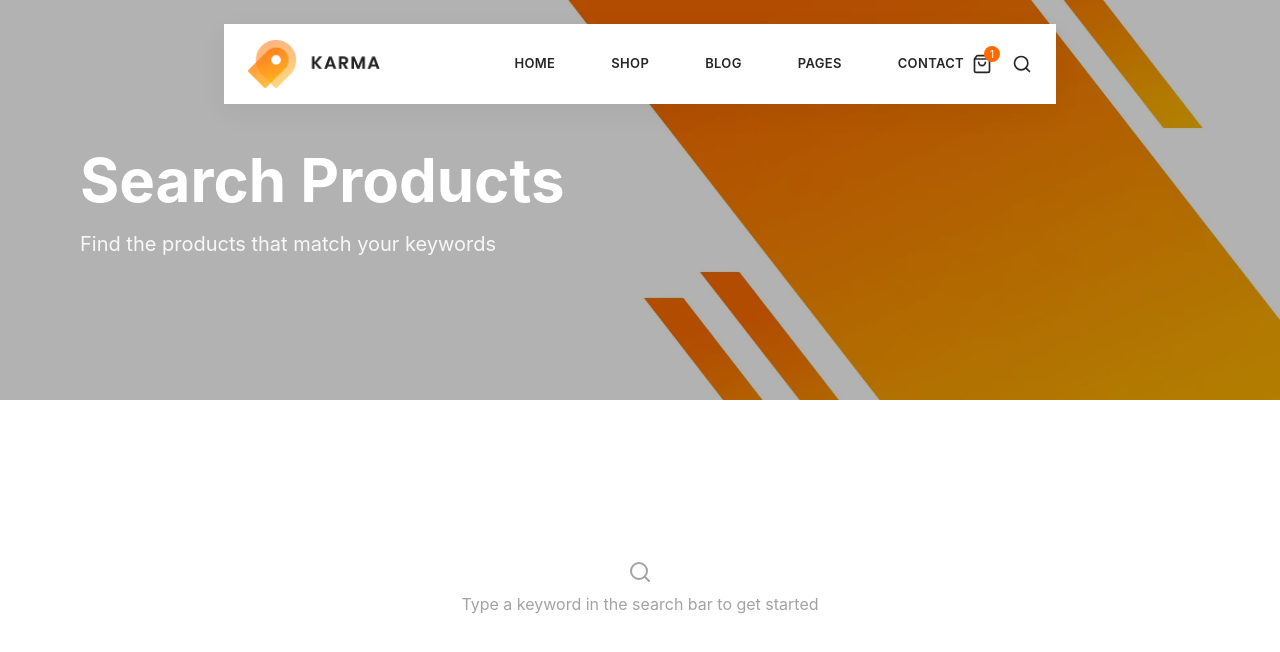
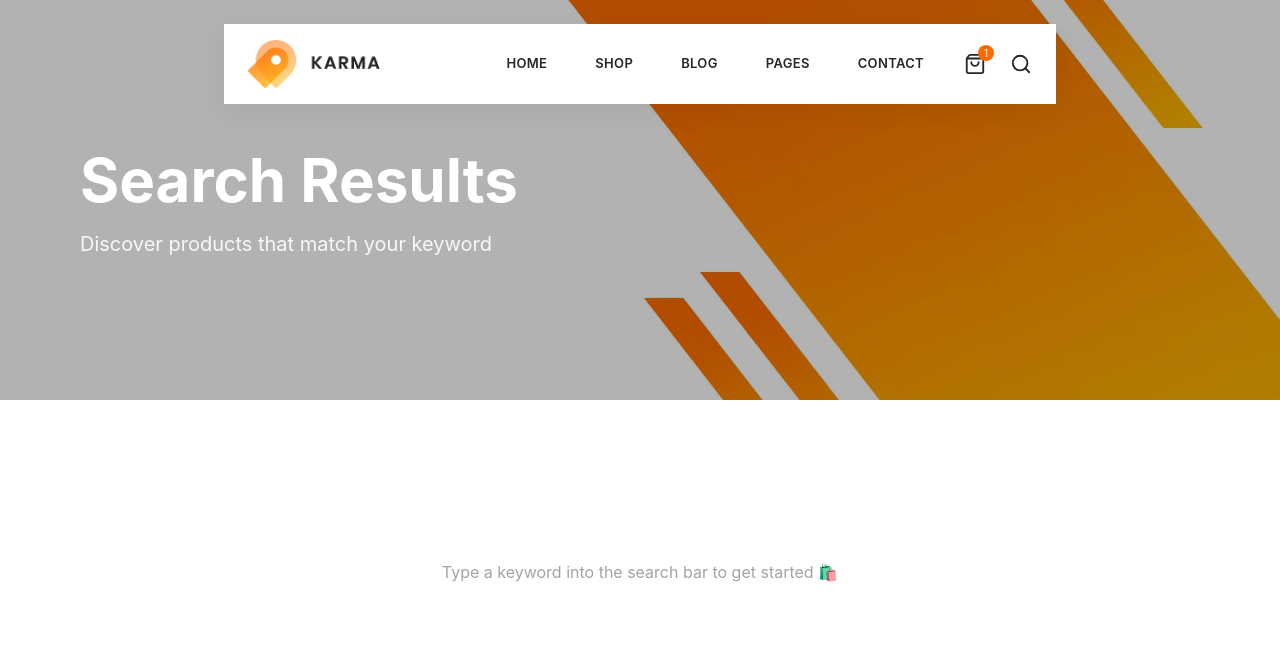
Before and after one commit to DuyPhatpeo/ecommerce, a React (Vite) app: page /search in a window 1280 px wide. Shown: the top 652 px of the page. Built offline with nearby package versions, Linux system fonts and the light colour scheme; data requests are answered from the project's data file.

Commit message:
update style

```diff
--- a/src/components/general/Header.tsx
+++ b/src/components/general/Header.tsx
@@ -129,7 +129,7 @@ const Header = () => {
           </Link>
 
           {/* 🔸 Desktop Menu */}
-          <nav className="hidden lg:flex items-center gap-6 xl:gap-10 text-[13px] font-semibold tracking-wide">
+          <nav className="hidden lg:flex items-center gap-8 text-[13px] font-semibold tracking-wide">
             {menuItems.map((item, i) => (
               <div
                 key={i}
@@ -147,8 +147,6 @@ const Header = () => {
                 >
                   {item.label}
                 </Link>
-
-                {/* submenu */}
                 {item.subMenu && activeMenu === item.label && (
                   <div className="absolute left-1/2 -translate-x-1/2 top-[50px] w-[220px] bg-white shadow-lg border border-gray-100 z-40 rounded">
                     {item.subMenu.map((sub, j) => (
@@ -166,13 +164,16 @@ const Header = () => {
             ))}
           </nav>
 
-          {/* 🔸 Icons */}
-          <div className="flex items-center gap-3 sm:gap-5 text-gray-800 relative">
-            {/* Cart */}
-            <Link to="/cart" className="relative">
+          {/* 🔸 Icons (aligned & evenly spaced) */}
+          <div className="hidden lg:flex items-center gap-6 ml-8 text-gray-800">
+            {/* Cart Icon */}
+            <Link
+              to="/cart"
+              className="relative group hover:text-orange-500 transition-colors"
+            >
               <ShoppingBag
-                size={20}
-                className="cursor-pointer hover:text-orange-500"
+                size={22}
+                className="transition-transform duration-200 group-hover:scale-110"
               />
               {cartCount > 0 && (
                 <span className="absolute -top-2 -right-2 bg-orange-500 text-white text-[10px] w-4 h-4 rounded-full flex items-center justify-center">
@@ -181,14 +182,19 @@ const Header = () => {
               )}
             </Link>
 
-            {/* Search */}
-            <Button
+            {/* Search Icon */}
+            <button
               onClick={() => setSearchOpen((prev) => !prev)}
-              className="cursor-pointer hover:text-orange-500"
-              icon={<Search size={20} />}
+              className="group hover:text-orange-500 transition-colors"
+            >
+              <Search
+                size={22}
+                className="transition-transform duration-200 group-hover:scale-110"
               />
+            </button>
+          </div>
 
-            {/* Mobile Toggle */}
+          {/* 🔸 Mobile Toggle */}
           <div className="lg:hidden">
             {mobileOpen ? (
               <X
@@ -203,7 +209,6 @@ const Header = () => {
                 onClick={() => setMobileOpen(true)}
               />
             )}
-            </div>
           </div>
         </div>
 
--- a/src/components/search/MainSearch.tsx
+++ b/src/components/search/MainSearch.tsx
@@ -1,17 +1,30 @@
 import React, { useEffect, useState, useMemo } from "react";
 import { useLocation } from "react-router-dom";
 import { getProducts } from "../../api/productApi";
+import { Search } from "lucide-react";
 import ProductCard from "../section/ProductCard";
 import SectionBanner from "../section/SectionBanner";
-import { Search, Loader2, PackageX } from "lucide-react"; // 🧩 Icons
+import Button from "../ui/Button";
+
+interface Product {
+  id: number;
+  title: string;
+  price: number;
+  oldPrice?: number;
+  stock?: number;
+  images?: string[];
+}
+
+const ITEMS_PER_PAGE = 8; // số lượng hiển thị mỗi lần
 
 const MainSearch: React.FC = () => {
-  const [products, setProducts] = useState<any[]>([]);
+  const [products, setProducts] = useState<Product[]>([]);
+  const [visibleCount, setVisibleCount] = useState(ITEMS_PER_PAGE);
   const [loading, setLoading] = useState(true);
   const [keyword, setKeyword] = useState("");
   const location = useLocation();
 
-  // 🔍 Extract query param from URL (e.g. /search?query=nike or /search?search=nike)
+  // 🔍 Get query param from URL
   useEffect(() => {
     const params = new URLSearchParams(location.search);
     const value = params.get("search") || params.get("query") || "";
@@ -30,6 +43,7 @@ const MainSearch: React.FC = () => {
       try {
         setLoading(true);
         const data = await getProducts();
+
         const lowerKeyword = keyword.toLowerCase();
 
         // Filter by title, brand, or category
@@ -44,7 +58,20 @@ const MainSearch: React.FC = () => {
           );
         });
 
-        setProducts(filtered);
+        // ✅ Only take the first image per product
+        const mapped: Product[] = filtered.map((p: any) => ({
+          id: p.id,
+          title: p.title,
+          price: p.price,
+          oldPrice: p.oldPrice,
+          stock: p.stock,
+          images: Array.isArray(p.images)
+            ? p.images
+            : [p.image || "/no-image.png"],
+        }));
+
+        setProducts(mapped);
+        setVisibleCount(ITEMS_PER_PAGE); // reset khi search mới
       } catch (err) {
         console.error("Error fetching products:", err);
       } finally {
@@ -56,34 +83,40 @@ const MainSearch: React.FC = () => {
   }, [keyword]);
 
   const totalFound = useMemo(() => products.length, [products]);
+  const visibleProducts = useMemo(
+    () => products.slice(0, visibleCount),
+    [products, visibleCount]
+  );
+  const hasMore = visibleCount < totalFound;
 
   return (
     <>
       <SectionBanner
         bgImage="/banner-bg.jpg"
-        title="Search Products"
-        subtitle="Find the products that match your keywords"
+        title="Search Results"
+        subtitle="Discover products that match your keyword"
       />
 
       <div className="max-w-[1200px] mx-auto px-4 sm:px-6 py-24 min-h-screen">
         {loading ? (
-          <div className="flex flex-col items-center justify-center gap-3 text-gray-500">
-            <Loader2 className="w-6 h-6 animate-spin" />
-            <p>Loading products...</p>
-          </div>
+          <p className="text-center text-gray-500 animate-pulse">
+            Loading products...
+          </p>
         ) : keyword ? (
           <>
-            <div className="flex justify-center items-center gap-2 mb-6 text-gray-800 text-center">
-              <Search className="w-5 h-5 text-orange-500" />
-              <h2 className="text-lg sm:text-xl font-semibold">
-                Results for <span className="text-orange-500">“{keyword}”</span>{" "}
-                ({totalFound} found)
+            <h2 className="text-lg sm:text-xl font-semibold mb-6 text-gray-800 text-center">
+              <Search className="inline-block mr-2 text-orange-500" size={18} />
+              Results for{" "}
+              <span className="text-orange-500 font-semibold">
+                “{keyword}”
+              </span>{" "}
+              ({totalFound} items)
             </h2>
-            </div>
 
             {products.length > 0 ? (
-              <div className="grid grid-cols-2 sm:grid-cols-3 md:grid-cols-4 gap-4 sm:gap-6">
-                {products.map((p) => (
+              <>
+                <div className="grid grid-cols-2 sm:grid-cols-3 lg:grid-cols-4 gap-4 sm:gap-6">
+                  {visibleProducts.map((p) => (
                     <ProductCard
                       key={p.id}
                       data={{
@@ -97,17 +130,29 @@ const MainSearch: React.FC = () => {
                     />
                   ))}
                 </div>
-            ) : (
-              <div className="flex flex-col items-center mt-10 text-gray-500">
-                <PackageX className="w-10 h-10 mb-2 text-gray-400" />
-                <p>No products found.</p>
+
+                {/* 🔽 See More button */}
+                {hasMore && (
+                  <div className="flex justify-center mt-10">
+                    <Button
+                      onClick={() =>
+                        setVisibleCount((prev) => prev + ITEMS_PER_PAGE)
+                      }
+                      label="See More"
+                      className="px-6 py-3 bg-orange-500 hover:bg-orange-600 text-white rounded-xl font-semibold shadow-md transition-all duration-200 hover:scale-105"
+                    />
                   </div>
                 )}
               </>
             ) : (
-          <div className="flex flex-col items-center mt-16 text-gray-400 text-sm sm:text-base">
-            <Search className="w-6 h-6 mb-2 text-gray-400" />
-            <p>Type a keyword in the search bar to get started</p>
+              <div className="text-center text-gray-500 mt-10">
+                No products found matching your keyword.
+              </div>
+            )}
+          </>
+        ) : (
+          <div className="text-center text-gray-400 mt-16 text-sm sm:text-base">
+            Type a keyword into the search bar to get started 🛍️
           </div>
         )}
       </div>
```
Lines whose indentation alone changed are shown as unchanged.
